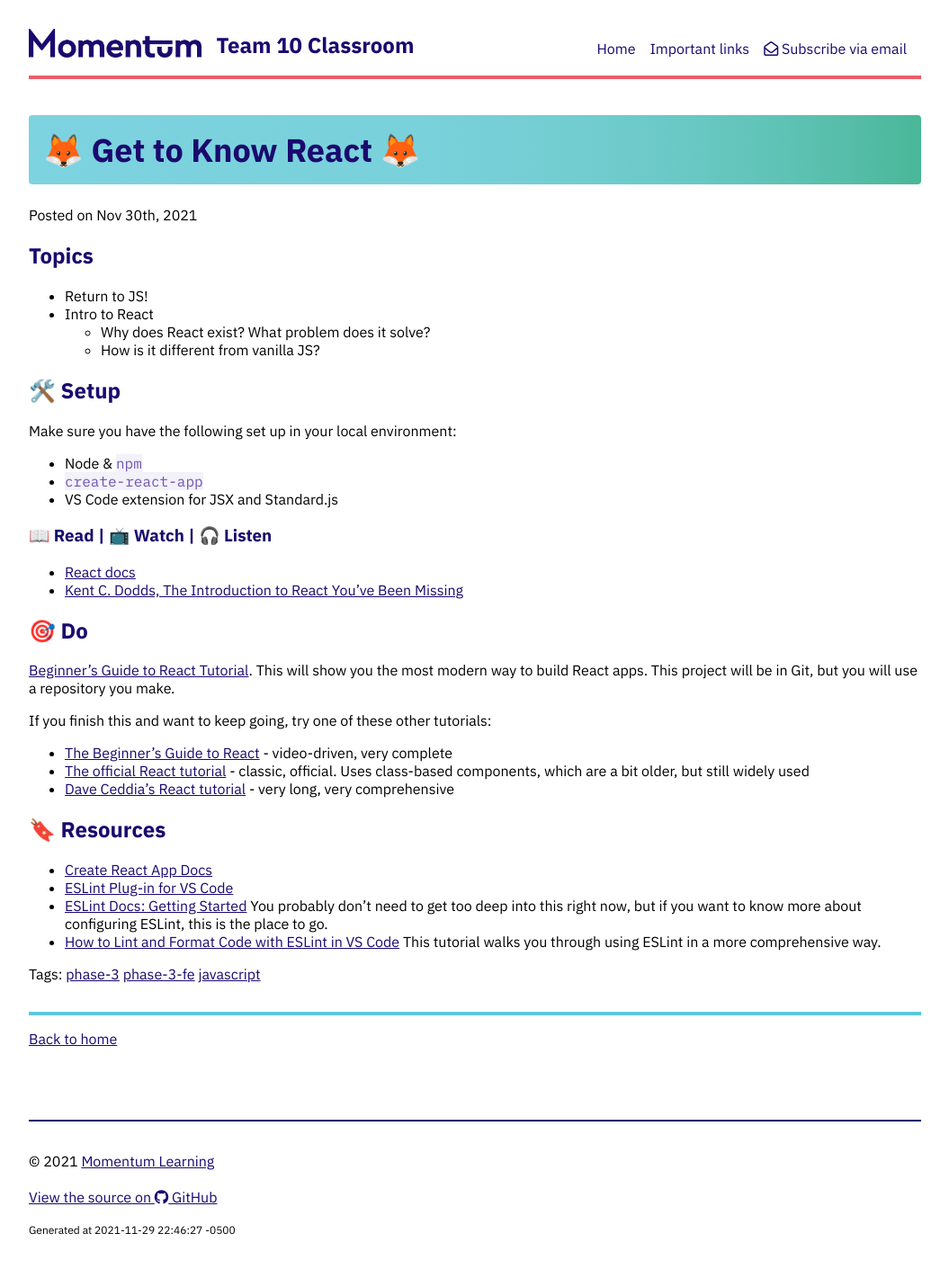
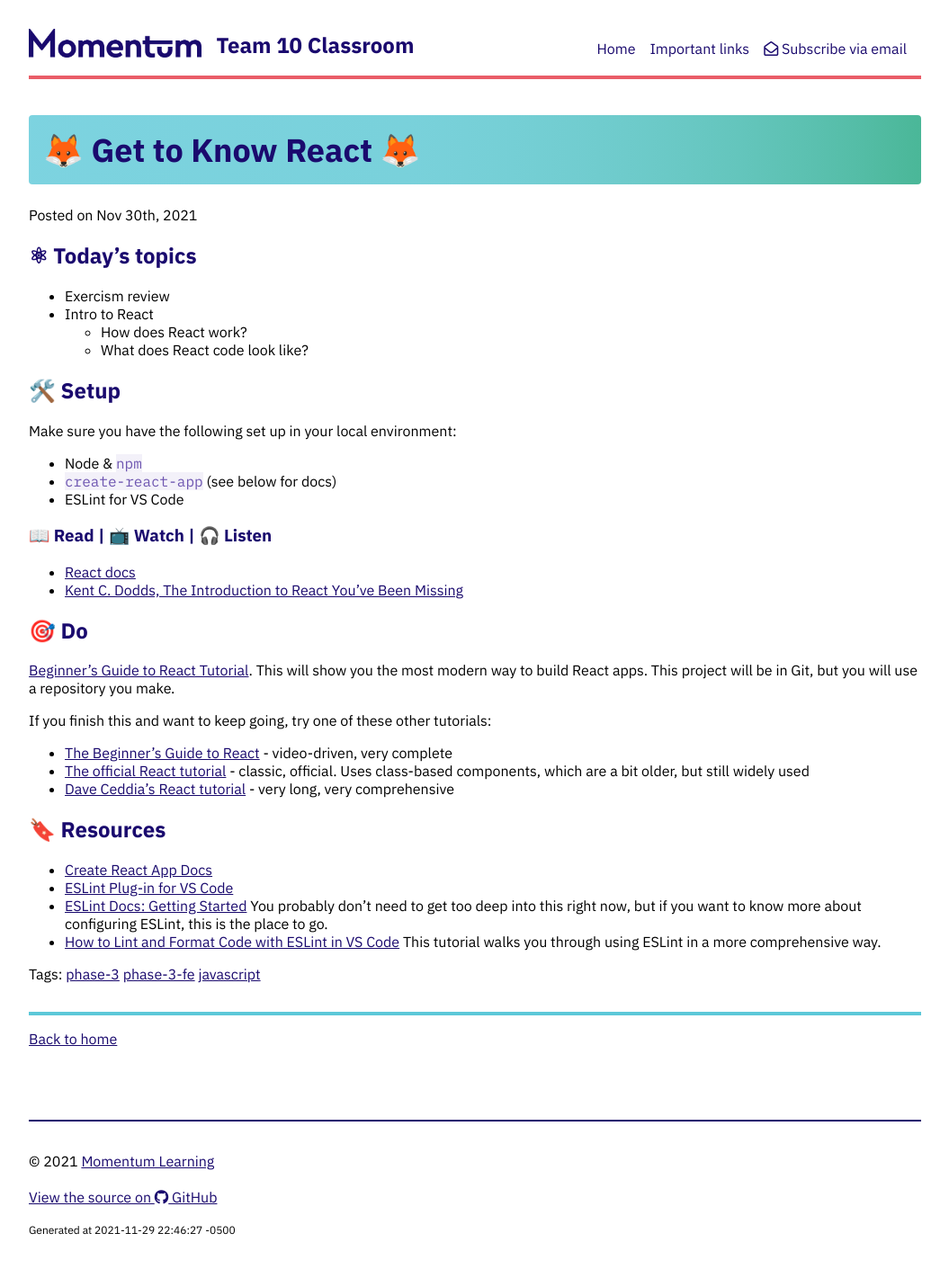
Before and after one commit to Momentum-Team-10/momentum-team-10.github.io, a Jekyll site: the page built from _posts/2021-11-30-fe-intro-react.md, in a window 1280 px wide. Shown: the whole page at 90% size, without its empty margins (112-1167 px from the left). Built offline with Jekyll 4.4.1, drawn with Linux system fonts in a browser that asks for light colours; nearby versions of some CDN libraries.

Commit message:
Update fe post

```diff
--- a/_posts/2021-11-30-fe-intro-react.md
+++ b/_posts/2021-11-30-fe-intro-react.md
@@ -4,20 +4,20 @@ title: 🦊 Get to Know React 🦊
 tags: phase-3 phase-3-fe javascript
 ---
 
-## Topics
+## ⚛ Today's topics
 
-- Return to JS!
+- Exercism review
 - Intro to React
-  - Why does React exist? What problem does it solve?
-  - How is it different from vanilla JS?
+  - How does React work?
+  - What does React code look like?
 
 ## 🛠️ Setup
 
 Make sure you have the following set up in your local environment:
 
 - Node & `npm`
-- `create-react-app`
-- VS Code extension for JSX and Standard.js
+- `create-react-app` (see below for docs)
+- ESLint for VS Code
 
 ### 📖 Read | 📺 Watch | 🎧 Listen
 
```
